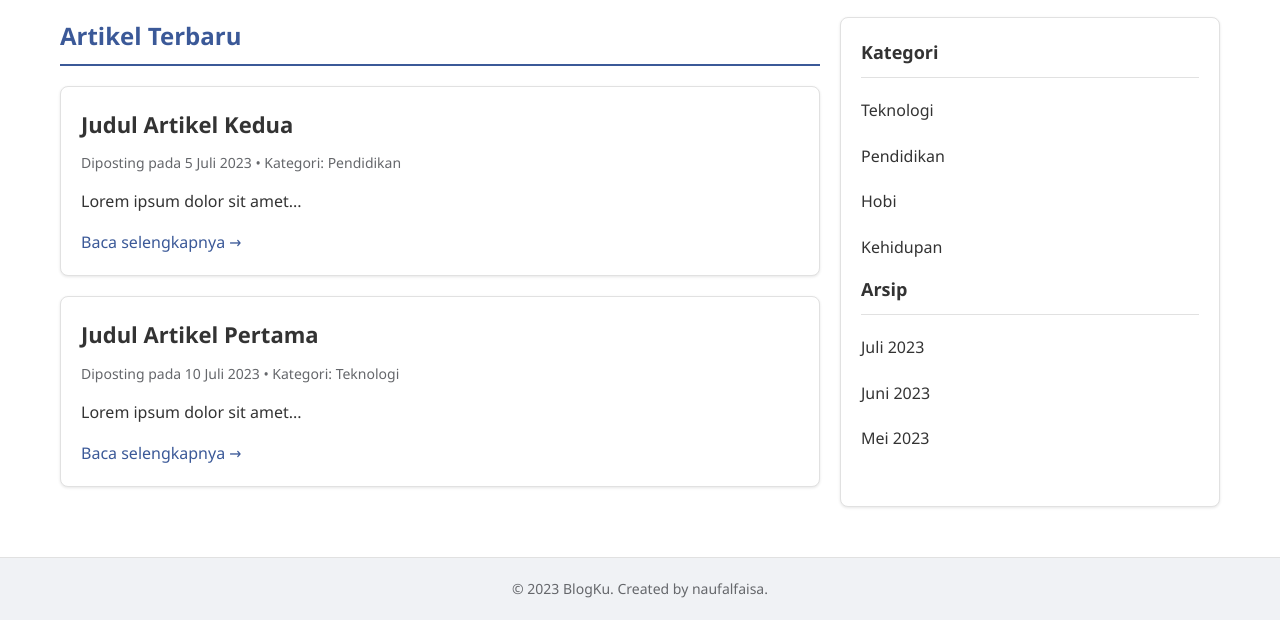
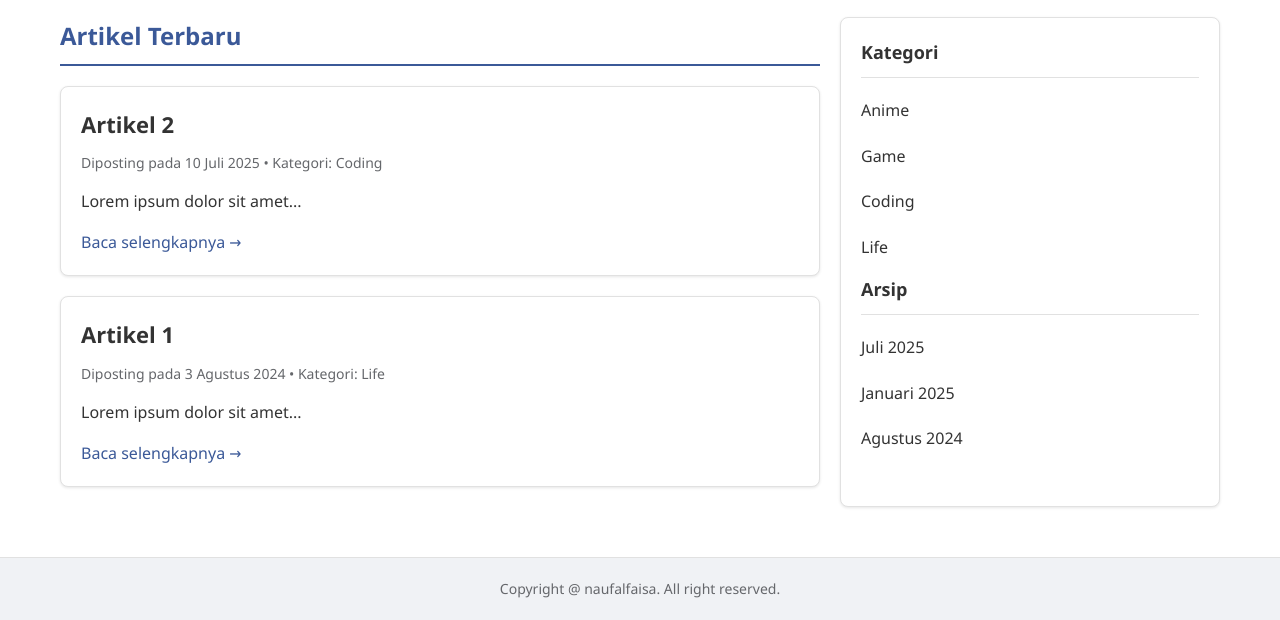
Before and after one commit to naufalfaisa/blog-saya, a plain HTML site: page index.html in a window 1280 px wide. Shown: the part 595-1215 px from the top of the page. Drawn offline with Linux system fonts and the light colour scheme.

Commit message:
update lagi trus

```diff
--- a/index.html
+++ b/index.html
@@ -3,7 +3,7 @@
 <head>
     <meta charset="UTF-8">
     <meta name="viewport" content="width=device-width, initial-scale=1.0">
-    <title>BlogKu</title>
+    <title>Welcome!</title>
     <link rel="stylesheet" href="styles/base.css">
     <link rel="stylesheet" href="styles/layout.css">
     <link rel="stylesheet" href="styles/header.css">
@@ -29,7 +29,7 @@
     <!-- Navigation -->
     <nav>
         <div class="nav-container">
-            <div class="logo">BlogKu</div>
+            <div class="logo">Welcome!</div>
             <div class="menu-toggle">☰</div>
             <ul class="nav-links">
                 <li><a href="#" class="nav-link" data-page="home">Beranda</a></li>
@@ -69,14 +69,14 @@
                         <h3>Keahlian</h3>
                         <ul>
                             <li>Coding web</li>
-                            <li>Art drawing</li>
+                            <li>Anime art</li>
                             <li>Lainnya</li>
                         </ul>
 
                         <h3>Media Sosial</h3>
                         <div class="social-links">
-                            <a href="#" class="social-link">Instagram</a>
-                            <a href="#" class="social-link">Facebook</a>
+                            <a href="https://www.instagram.com/naufalfaisa_" class="social-link">Instagram</a>
+                            <a href="https://www.facebook.com/naufalfaisa17" class="social-link">Facebook</a>
                         </div>
                     </div>
                 </div>
@@ -110,24 +110,24 @@
         <aside class="sidebar">
             <h3 class="sidebar-title">Kategori</h3>
             <ul class="sidebar-links">
-                <li><a href="#" data-category="technology">Teknologi</a></li>
-                <li><a href="#" data-category="education">Pendidikan</a></li>
-                <li><a href="#" data-category="hobby">Hobi</a></li>
-                <li><a href="#" data-category="life">Kehidupan</a></li>
+                <li><a href="#" data-category="anime">Anime</a></li>
+                <li><a href="#" data-category="game">Game</a></li>
+                <li><a href="#" data-category="coding">Coding</a></li>
+                <li><a href="#" data-category="life">Life</a></li>
             </ul>
 
             <h3 class="sidebar-title">Arsip</h3>
             <ul class="sidebar-links">
-                <li><a href="#" data-archive="2023-07">Juli 2023</a></li>
-                <li><a href="#" data-archive="2023-06">Juni 2023</a></li>
-                <li><a href="#" data-archive="2023-05">Mei 2023</a></li>
+                <li><a href="#" data-archive="2025-07">Juli 2025</a></li>
+                <li><a href="#" data-archive="2025-06">Januari 2025</a></li>
+                <li><a href="#" data-archive="2024-08">Agustus 2024</a></li>
             </ul>
         </aside>
     </div>
 
     <!-- Footer -->
     <footer>
-        <p class="footer-text">© 2023 BlogKu. Created by naufalfaisa.
+        <p class="footer-text">Copyright @ naufalfaisa. All right reserved.
         </p>
     </footer>
 
--- a/scripts/data.js
+++ b/scripts/data.js
@@ -1,6 +1,6 @@
 // Data artikel
 const articles = [
-    { id: 1, title: 'Judul Artikel Pertama', date: '10 Juli 2023', category: 'technology', content: 'Lorem ipsum dolor sit amet...' },
-    { id: 2, title: 'Judul Artikel Kedua', date: '5 Juli 2023', category: 'education', content: 'Lorem ipsum dolor sit amet...' },
+    { id: 1, title: 'Artikel 1', date: '3 Agustus 2024', category: 'life', content: 'Lorem ipsum dolor sit amet...' },
+    { id: 2, title: 'Artikel 2', date: '10 Juli 2025', category: 'coding', content: 'Lorem ipsum dolor sit amet...' },
     // ... sisanya
 ];
--- a/scripts/display.js
+++ b/scripts/display.js
@@ -21,10 +21,10 @@ function displayArticles(articlesToShow, containerId, limit = null) {
 
 function getCategoryName(category) {
     const categories = {
-        'technology': 'Teknologi',
-        'education': 'Pendidikan',
-        'hobby': 'Hobi',
-        'life': 'Kehidupan'
+        'anime': 'Anime',
+        'game': 'Game',
+        'coding': 'Coding',
+        'life': 'Life'
     };
     return categories[category] || category;
 }
```
